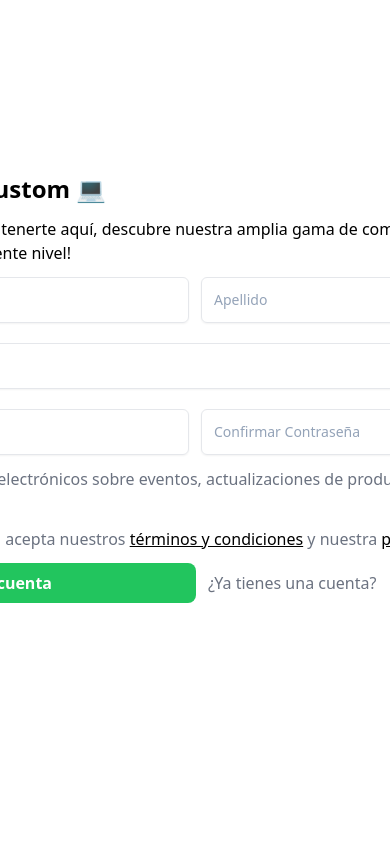
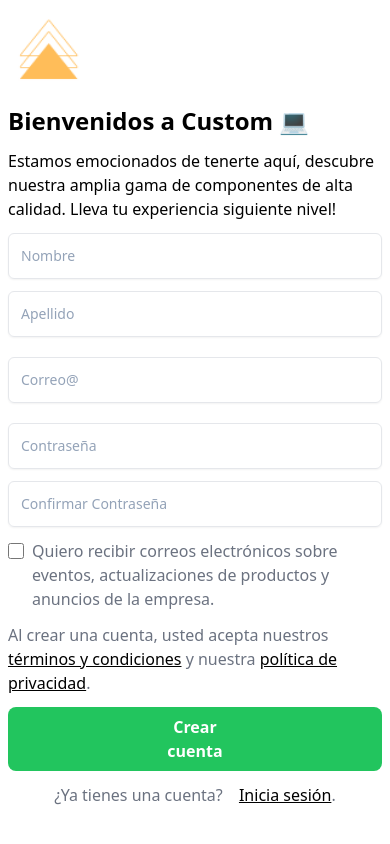
Before and after one commit to Arriaga00/Tienda-Online, a React (Vite) app: page /registro in a window 390 px wide. Built offline with nearby package versions, Linux system fonts and the light colour scheme.

Commit message:
Realizando responsive de formulario, agregando inputs de busqueda en el header no funcional, y se creo input como componente por aparte

```diff
--- a/src/components/Formulario.jsx
+++ b/src/components/Formulario.jsx
@@ -4,12 +4,8 @@ import LogoCustom from '../assets/LogoCustom.png'
 import { NavLink } from 'react-router-dom'
 import { useRef, useState } from 'react'
 
-{/*Mostraremos en pantalla abajo del formulario la informacion de los inpts */}
-
 const Formulario = () => {
-  //->se hace referencia al span para ingresar a su valor
   const refSpan = useRef()
-  //se crea estado con los nombres de los id
   const [valorForm,setValorForm] = useState({
     nombre : '',
     apellido : '',
@@ -18,14 +14,13 @@ const Formulario = () => {
     reContraseña : ''
   })
 
-  // -> se actualiza el valor del estado haciando una copia del mismo y reemplazando sus valores id : valor ingresado
   const valorInput = (e)=>{
     setValorForm({
       ...valorForm,
       [e.target.id] : e.target.value
     })
   }
-  // -> current.innerHTML es el valor del span y se reemplazara por un json del estado
+
   const clickBtn = (e)=>{
     e.preventDefault()
     refSpan.current.innerHTML = JSON.stringify(valorForm)
@@ -33,24 +28,24 @@ const Formulario = () => {
 
   return (
     <>
-    <form action="" className='flex flex-col gap-3 flex-wrap' >
+    <form action="" className='flex flex-col gap-3 flex-wrap px-2 sm:px-0' >
     <img src={LogoCustom} alt="logo" className='w-20 h-20' />
     <h1 className='text-2xl font-bold text-start '>Bienvenidos a Custom 💻</h1>
     <p className='text-start'>Estamos emocionados de tenerte aquí, descubre nuestra amplia gama de componentes de alta calidad. Lleva tu experiencia siguiente nivel!</p>
     <div className='flex flex-col gap-5'>
-    <div className='flex gap-3'>
-    <Inputs nombre={"Nombre"} type={"text"} id={"nombre"} w={"w-96"} value={valorForm.nombre} onChange={valorInput} />
-    <Inputs nombre={"Apellido"} type={"text"} id={"apellido"} w={"w-96"} value={valorForm.apellido} onChange={valorInput}/>
+    <div className='flex flex-col sm:flex-row gap-3'>
+    <Inputs nombre={"Nombre"} type={"text"} id={"nombre"} w={"w-full sm:w-96"} value={valorForm.nombre} onChange={valorInput} />
+    <Inputs nombre={"Apellido"} type={"text"} id={"apellido"} w={"w-full sm:w-96"} value={valorForm.apellido} onChange={valorInput}/>
     </div>
     <Inputs nombre={"Correo@"} type={"email"} id={"correo"} w={"w-full"} value={valorForm.correo} onChange={valorInput} />
-    <div className='flex gap-3'>
-    <Inputs nombre={"Contraseña"} type={"password"} id={"contraseña"} w={"w-96"} value={valorForm.contraseña} onChange={valorInput}/>
-    <Inputs nombre={"Confirmar Contraseña"} type={"password"} id={"reContraseña"} w={"w-96"} value={valorForm.reContraseña} onChange={valorInput} />
+    <div className='flex flex-col sm:flex-row gap-3'>
+    <Inputs nombre={"Contraseña"} type={"password"} id={"contraseña"} w={"w-full sm:w-96"} value={valorForm.contraseña} onChange={valorInput}/>
+    <Inputs nombre={"Confirmar Contraseña"} type={"password"} id={"reContraseña"} w={"w-full sm:w-96"} value={valorForm.reContraseña} onChange={valorInput} />
     </div>
     </div>
     <Checkbox text='Quiero recibir correos electrónicos sobre eventos, actualizaciones de productos y anuncios de la empresa.'/>
     <p className='text-start text-gray-500'>Al crear una cuenta, usted acepta nuestros <a href='#' className='underline text-black hover:text-blue-500'>términos y condiciones</a> y nuestra <a href='#' className='underline text-black hover:text-blue-500'>política de privacidad</a>.</p>
-    <div className='flex gap-3 items-center'>
+    <div className='flex flex-col sm:flex-row gap-3 items-center'>
         <button className='bg-green-500 text-white px-36 py-2 rounded-lg hover:opacity-90 font-bold' onClick={clickBtn} >Crear cuenta</button>
         <p className='text-gray-500'>¿Ya tienes una cuenta? <NavLink to='/' className='underline text-black pl-3 hover:text-blue-500'>Inicia sesión</NavLink>.</p>
     </div>
--- a/src/components/Header.jsx
+++ b/src/components/Header.jsx
@@ -1,13 +1,14 @@
 import { NavLink } from "react-router-dom";
 import Logo from "../assets/Custom.png";
 import { Logueado, NoLogueado } from "./estaLogueado";
+import InputBusqueda from "./inputBusqueda";
 
  const Header = ({ logueado, setAbrirModal }) => {
   const obtenerColores = () => {
-    const btnActivo = "text-blue-500";
-    const btnNoActivo = "text-gray-500/75 transition hover:text-blue-500";
-    const btnIniCat = "text-yellow-500";
-    const btnNoIniCat = "text-gray-500 transition hover:text-gray-500";
+    const btnActivo = "text-blue-500 lg:flex hidden ";
+    const btnNoActivo = "text-gray-500/75 transition hover:text-blue-500 lg:flex hidden ";
+    const btnIniCat = "text-yellow-500 lg:flex hidden ";
+    const btnNoIniCat = "text-gray-500 transition hover:text-gray-500 lg:flex hidden ";
     return { btnActivo, btnNoActivo, btnIniCat, btnNoIniCat };
   };
   const colores = obtenerColores();
@@ -24,6 +25,10 @@ import { Logueado, NoLogueado } from "./estaLogueado";
               <NavLink className="block" to="/">
                 <img src={Logo} alt="" width={"300px"} />
               </NavLink>
+            </div>
+
+            <div>
+              <InputBusqueda/>
             </div>
 
             <div className="md:flex md:items-center md:gap-12">
@@ -83,7 +88,7 @@ import { Logueado, NoLogueado } from "./estaLogueado";
                 ) : (
                   <NoLogueado setAbrirModal={setAbrirModal} />
                 )}
-                <div className="block md:hidden">
+                <div className="block lg:hidden">
                   <button className="rounded bg-gray-100 p-2 text-gray-600 transition hover:text-gray-600/75">
                     <svg
                       xmlns="http://www.w3.org/2000/svg"
--- /dev/null
+++ b/src/components/InputBusqueda.jsx
@@ -0,0 +1,41 @@
+const InputBusqueda = () => {
+  return (
+    <>
+      <div className="relative mr-5">
+        <label htmlFor="Buscar" className="sr-only  ">
+          Buscar
+        </label>
+
+        <input
+          type="text"
+          id="Buscar"
+          placeholder="Buscar..."
+          className="w-full rounded-md border-gray-300 py-2.5 pe-10 shadow-sm sm:text-sm px-2 border focus:border-blue-500 focus:outline-none"
+        />
+
+        <span className="absolute inset-y-0 end-0 grid w-10 place-content-center">
+          <button type="button" className="text-gray-600 hover:text-gray-700">
+            <span className="sr-only">Buscar</span>
+
+            <svg
+              xmlns="http://www.w3.org/2000/svg"
+              fill="none"
+              viewBox="0 0 24 24"
+              strokeWidth="1.5"
+              stroke="currentColor"
+              className="h-4 w-4"
+            >
+              <path
+                strokeLinecap="round"
+                strokeLinejoin="round"
+                d="M21 21l-5.197-5.197m0 0A7.5 7.5 0 105.196 5.196a7.5 7.5 0 0010.607 10.607z"
+              />
+            </svg>
+          </button>
+        </span>
+      </div>
+    </>
+  );
+};
+
+export default InputBusqueda;
--- a/src/components/estaLogueado.jsx
+++ b/src/components/estaLogueado.jsx
@@ -29,7 +29,7 @@ export const Logueado = () => {
 export const NoLogueado = ({setAbrirModal}) => {
   return (
     <>
-      <div className="sm:flex sm:gap-4">
+      <div className="lg:flex hidden sm:gap-4">
         <button
           className="rounded-md bg-[#f5c06a] px-5 py-2.5 text-sm font-medium text-white shadow cursor-pointer hover:scale-105 transition duration-300 ease-in-out"
           onClick={() => setAbrirModal(true)}
@@ -37,9 +37,9 @@ export const NoLogueado = ({setAbrirModal}) => {
           Ingresar
         </button>
 
-        <div className="hidden sm:flex">
+        <div className="hidden lg:flex">
           <NavLink
-            className="rounded-md bg-gray-100 px-5 py-2.5 text-sm font-medium text-yellow-500 hover:scale-105 transition duration-300 ease-in-out"
+            className="rounded-md bg-gray-100 px-5 py-2.5 text-sm font-medium text-yellow-500 hover:scale-105 transition duration-300 ease-in-out "
             to="/registro"
           >
             Registrate
```
